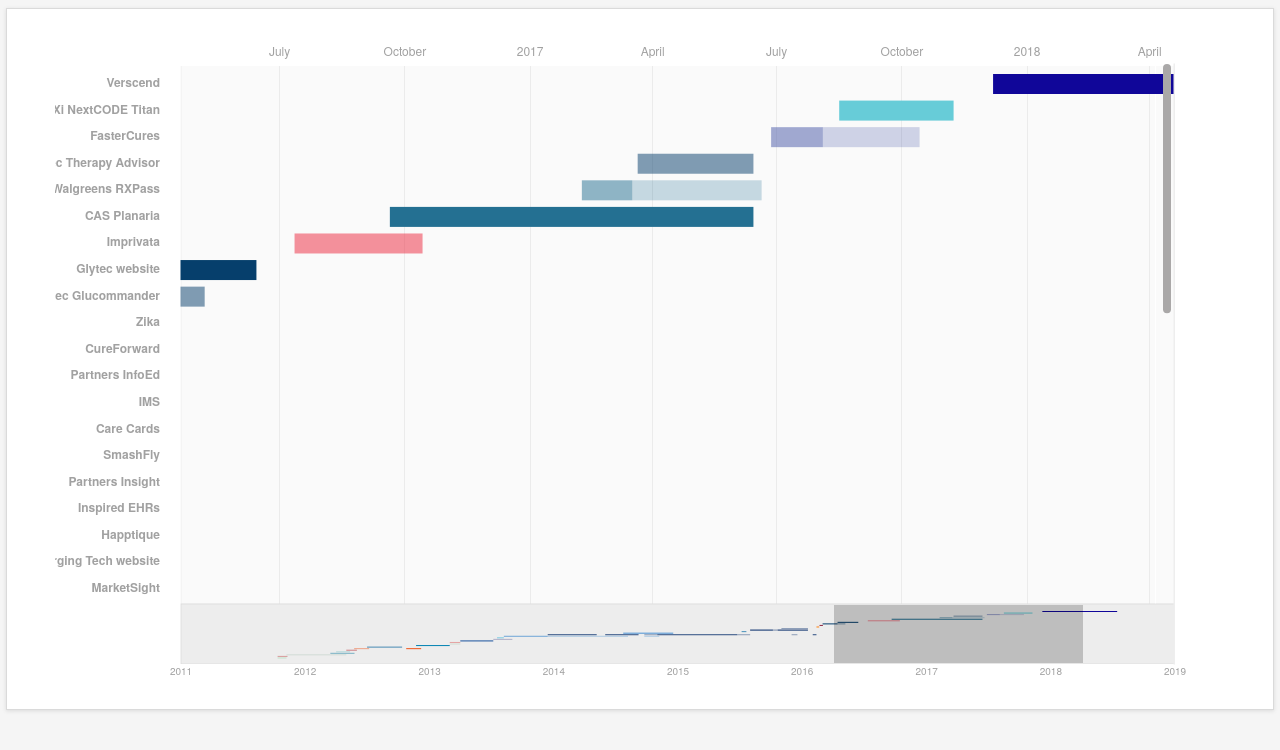
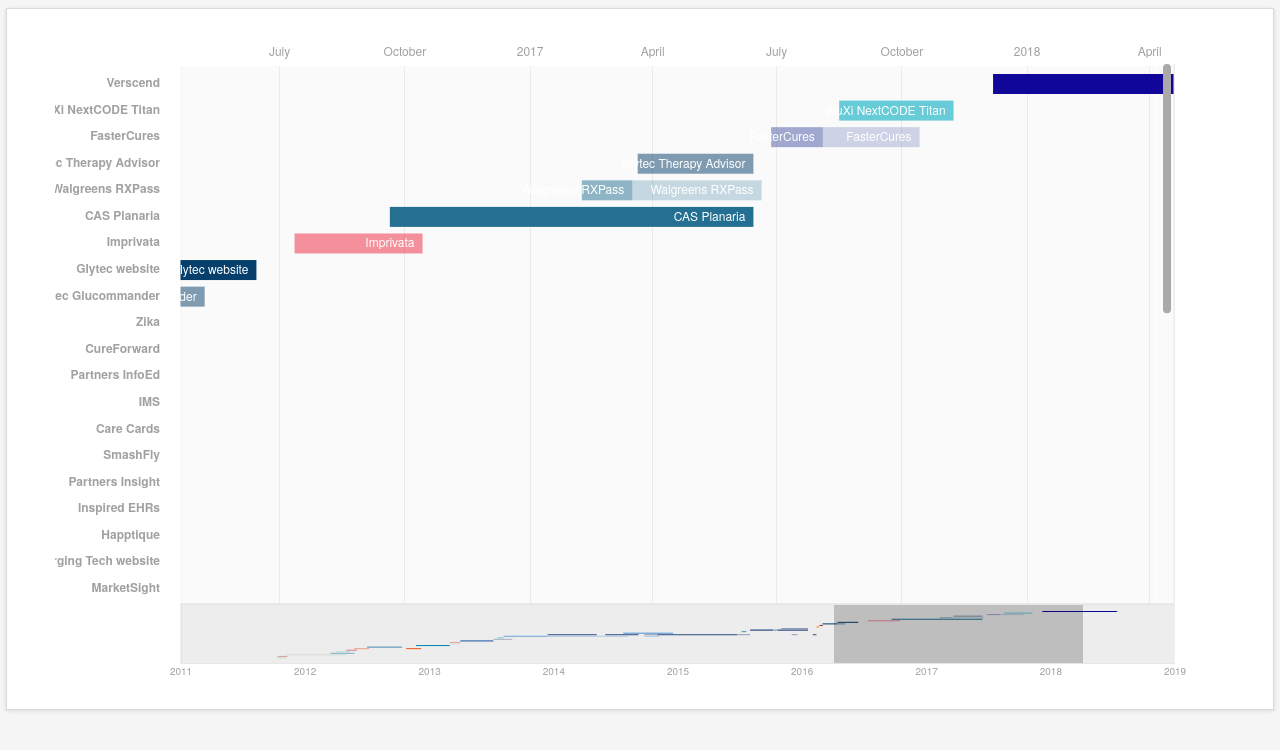
Before and after one commit to jen-p/Portfolio, a website: page timeline/index.html in a window 1280 px wide. Drawn offline with Linux system fonts and the light colour scheme.

Commit message:
timeline - labels

```diff
--- a/timeline/index.html
+++ b/timeline/index.html
@@ -1,7 +1,7 @@
 <!DOCTYPE html>
 <html>
 <head lang="en">
-	<title>Inspired EHRs | Timeline </title>
+	<title>A History At Invo</title>
 	<meta charset="utf-8">
 	<link rel="stylesheet" href="./assets/css/layout.css">
 	<link rel="stylesheet" href="./assets/css/chrome.css">
--- a/timeline/timeline.js
+++ b/timeline/timeline.js
@@ -167,12 +167,12 @@
 		group = d3.select(this);
 		color = d3.rgb(d.color);
 
-		barGroup = group.append("g").classed("barGroup", true); //Appends timeline bars and text to the bars
+		barGroup = group.append("g").attr("class","barGroup"); //Appends timeline bars and text to the bars
 		barGroup.selectAll(".timeBars")
 			.data(d.dates)
 			.enter()
 			.append("rect")
-			.classed("timeBars", true)
+			.attr("class","timeBars")
 			.attr("y", -10)
 			.attr("height", 20)
 			.attr("fill", color)
@@ -181,14 +181,18 @@
 
 		timeBars = barGroup.selectAll(".timeBars");
 
-		timeBars.append("text")
-			.classed("timeBarstext", true)
-			.attr("x", x)
-			.attr("y", y(i))
-			.attr("fill", "white")
-			.attr("text-anchor", "start")
-			.attr("font-size", "12px")
-			.text(function(d){return d.label;});
+		barGroup.selectAll(".timeBarstext")
+			.data(d.dates)
+			.enter()
+			.append("text")
+			.attr("class", "timeBarstext")
+			.attr("y", 4)
+			.attr("x", d.startdate)
+			.attr("height", 100)
+			.attr("fill", "rgba(67,67,67,.5)")
+			.attr("text-anchor", "end")
+			.attr("font-size","12px")
+			.text(d.label);
 	});
 
 	pane.call(zoom);
@@ -196,7 +200,7 @@
 	var month = currDate.getMonth();
 	var newDate = monthNames[month] + " " + day; //Stores the current date and month
 
-	//Append the drug names on the y-axis
+	//Append the labels on the y-axis
 	var yAxisLabel = chart.append("g");
 
 	yAxisLabel.append("rect")
```
